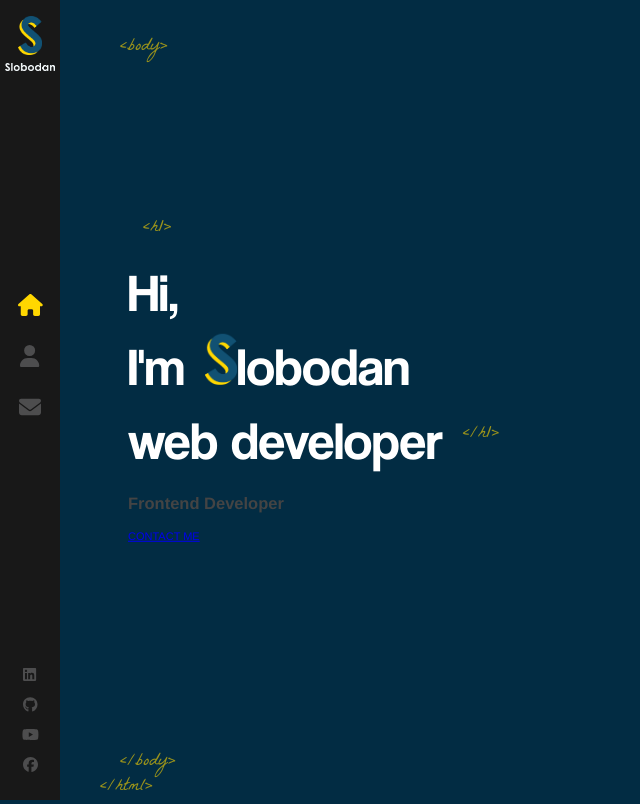
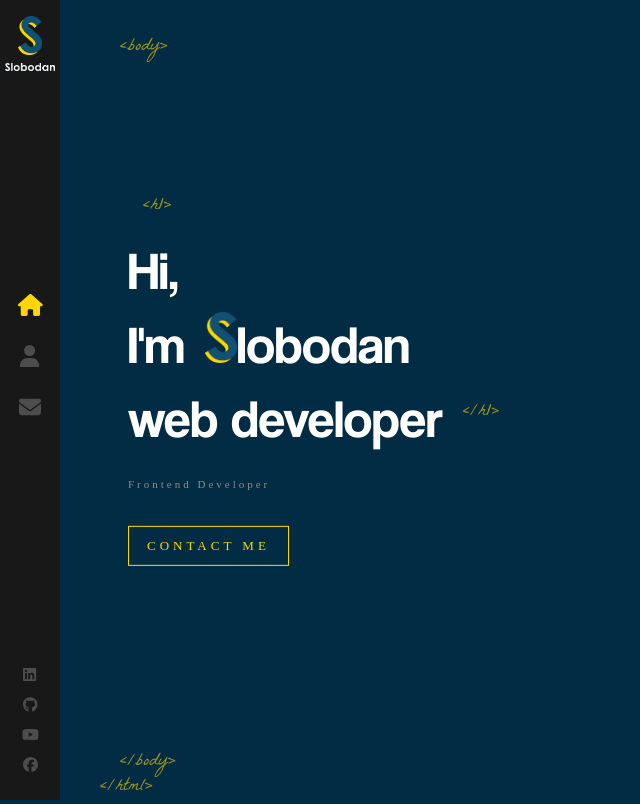
Before and after one commit to anuja-rahul/demo-portfolio.github.io, a React (Create React App) app in the folder react-portfolio/: page / in a window 1280 px wide. Shown: the whole page, without its empty margins (0-640 px from the left). Built offline with nearby package versions, Linux system fonts and the light colour scheme.

Commit message:
added title and docs

```diff
--- a/react-portfolio/src/components/Home/index.scss
+++ b/react-portfolio/src/components/Home/index.scss
@@ -1,5 +1,5 @@
-.home-page{
-    .text-zone{
+.home-page {
+  .text-zone {
     position: absolute;
     left: 10%;
     top: 50%;
@@ -8,14 +8,14 @@
     max-height: 90%;
   }
 
-    h1{
+  h1 {
     color: #fff;
     font-size: 53px;
     margin: 0;
     font-family: 'Coolvetica';
     font-weight: 400;
 
-        &::before{
+    &::before {
       content: '<h1>';
       font-family: 'La Belle Aurore';
       color: #ffd700;
@@ -26,7 +26,7 @@
       opacity: 0.6;
     }
 
-        &::after{
+    &::after {
       content: '</h1>';
       font-family: 'La Belle Aurore';
       color: #ffd700;
@@ -35,12 +35,46 @@
       margin-top: 18px;
       margin-left: 20px;
       animation: fadeIn 1s 1.7s backwards;
-            opacity: 0.6;;
+      opacity: 0.6;
     }
 
-        img{
+    img {
       width: 32px;
       margin-left: 20px;
+      opacity: 0;
+      height: auto;
+      animation: rotateIn 1s linear both;
+      animation-delay: 1.4s;
+    }
+  }
+
+  h2 {
+    color: #8d8d8d;
+    margin-top: 20px;
+    font-weight: 400;
+    font-size: 11px;
+    font-family: 'sans-serif';
+    letter-spacing: 3px;
+    animation: fadeIn 1s 1.8s backwards;
+  }
+
+  .flat-button {
+    color: #ffd700;
+    font-size: 13px;
+    font-weight: 400;
+    letter-spacing: 4px;
+    font-family: 'sans-serif';
+    text-decoration: none;
+    padding: 10px 18px;
+    border: 1px solid #ffd700;
+    margin-top: 25px;
+    float: left;
+    animation: fadeIn 1s 1.8s backwards;
+    white-space: nowrap;
+
+    &:hover{
+        background: #ffd700;
+        color: #333;
     }
   }
 }
```
Also changed, not shown: react-portfolio/src/components/AnimatedLetters/index.js (added, +13 -0 lines), react-portfolio/src/components/AnimatedLetters/index.scss (added), 1 other file (tests, documents, lock files or other folders). Lines whose indentation alone changed are shown as unchanged.
